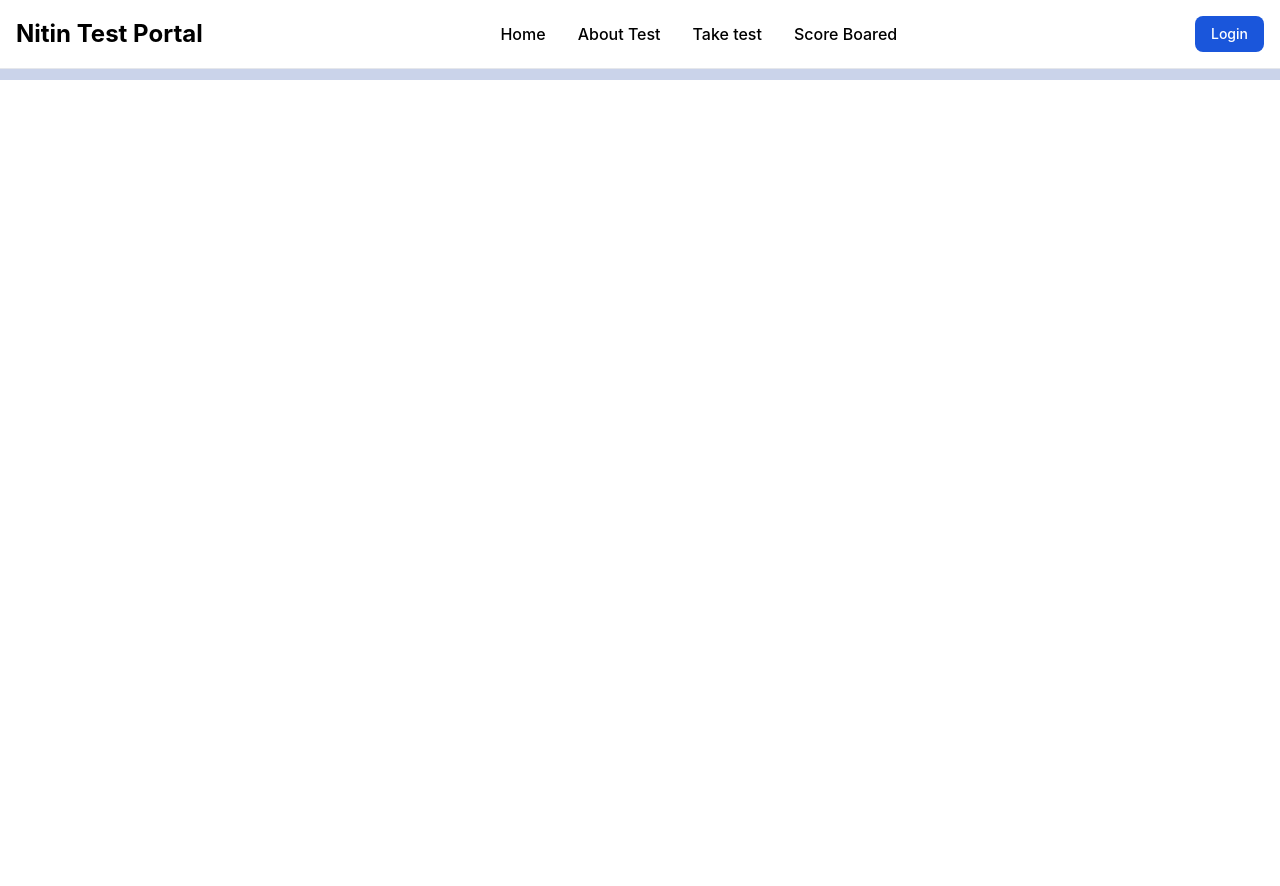
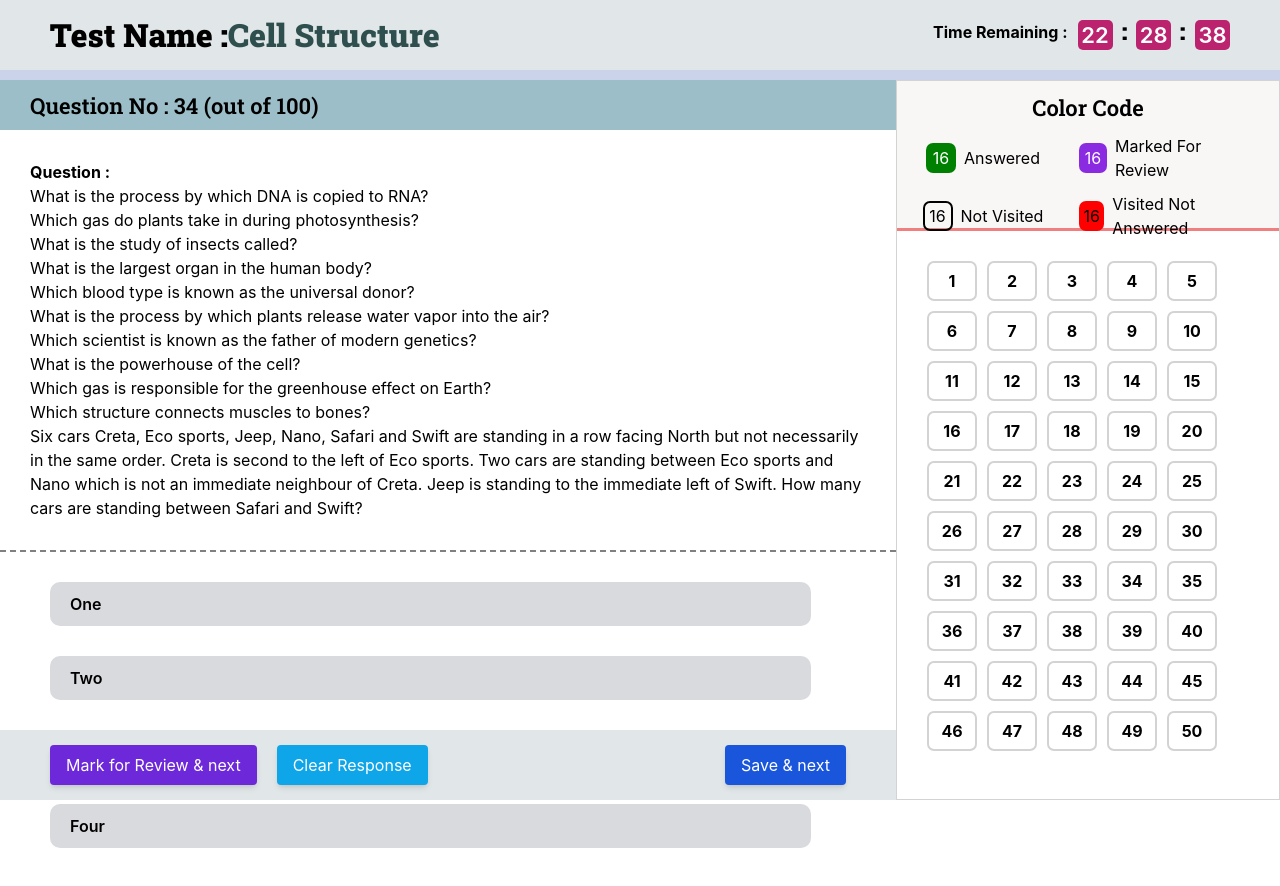
Before and after one commit to abhinavbgpgit/onlineTest, a React (Create React App) app: page /testfile in a window 1280 px wide. Shown: the top 886 px of the page. Before the commit the page ends 800 px from the top, so only its background shows below. Built offline with nearby package versions, Linux system fonts and the light colour scheme.

Commit message:
final changes

```diff
--- a/src/App.js
+++ b/src/App.js
@@ -9,6 +9,7 @@ import Test from './pages/test/Test';
 import TestStart from './pages/test/TestStart';
 import Instrunctions from './pages/test/Instrunctions';
 import TestOnGo from './pages/test/TestOnGo';
+import TestFile from './pages/test/TestFile';
 
 
 
@@ -26,6 +27,7 @@ function App() {
   <Route path='/test/:id' element={<TestStart/>}></Route>
   <Route path='/instrunctions' element={<Instrunctions/>}></Route>
   <Route path='/testongo/:id' element={<TestOnGo/>}></Route>
+  <Route path='/testfile' element={<TestFile/>}></Route>
 </Routes>
  </div>
   );
--- a/src/index.css
+++ b/src/index.css
@@ -16,3 +16,9 @@ code {
   font-family: source-code-pro, Menlo, Monaco, Consolas, 'Courier New',
     monospace;
 }
+.center
+{
+  display: flex;
+  justify-content: center;
+  align-items: center;
+}
--- a/src/json/Questions.js
+++ b/src/json/Questions.js
@@ -1,94 +1,115 @@
-const questions = [
+
+const questions=[
   {
-      id: 1,
-      question1: "What is the capital of France?",
-      question2: "Who wrote the play 'Romeo and Juliet'?",
-      question3: "What is the chemical symbol for gold?",
-      question4: "What is the largest planet in our solar system?",
-      done: false,
-      review: false
+    "first_question": "What is the process by which DNA is copied to RNA?",
+    "options": {
+      "A": "Transcription",
+      "B": "Translation",
+      "C": "Replication",
+      "D": "Translocation"
+    },
+    "done": false,
+    "review": false
   },
   {
-      id: 2,
-      question1: "In which year did World War II end?",
-      question2: "What is the process of plants making their own food called?",
-      question3: "What gas do plants absorb from the atmosphere?",
-      question4: "Who painted the Mona Lisa?",
-      done: false,
-      review: false
+    "first_question": "Which gas do plants take in during photosynthesis?",
+    "options": {
+      "A": "Oxygen",
+      "B": "Carbon Dioxide",
+      "C": "Nitrogen",
+      "D": "Hydrogen"
+    },
+    "done": false,
+    "review": false
   },
   {
-      id: 3,
-      question1: "What is the capital of Japan?",
-      question2: "Which scientist formulated the theory of relativity?",
-      question3: "What is the chemical symbol for oxygen?",
-      question4: "What is the smallest planet in our solar system?",
-      done: false,
-      review: false
+    "first_question": "What is the study of insects called?",
+    "options": {
+      "A": "Entomology",
+      "B": "Botany",
+      "C": "Zoology",
+      "D": "Microbiology"
+    },
+    "done": false,
+    "review": false
   },
   {
-      id: 4,
-      question1: "What is the largest mammal?",
-      question2: "Which novel is about a whale named Moby-Dick?",
-      question3: "What is the chemical symbol for silver?",
-      question4: "What is the hottest planet in our solar system?",
-      done: false,
-      review: false
+    "first_question": "What is the largest organ in the human body?",
+    "options": {
+      "A": "Heart",
+      "B": "Skin",
+      "C": "Liver",
+      "D": "Brain"
+    },
+    "done": false,
+    "review": false
   },
   {
-      id: 5,
-      question1: "What is the currency of China?",
-      question2: "Who is known as the 'Father of Modern Physics'?",
-      question3: "What is the chemical symbol for hydrogen?",
-      question4: "What is the closest star to Earth?",
-      done: false,
-      review: false
+    "first_question": "Which blood type is known as the universal donor?",
+    "options": {
+      "A": "A",
+      "B": "O",
+      "C": "B",
+      "D": "AB"
+    },
+    "done": false,
+    "review": false
   },
   {
-      id: 6,
-      question1: "What is the capital of Brazil?",
-      question2: "Who wrote the novel '1984'?",
-      question3: "What is the chemical symbol for carbon?",
-      question4: "What is the smallest bone in the human body?",
-      done: false,
-      review: false
+    "first_question": "What is the process by which plants release water vapor into the air?",
+    "options": {
+      "A": "Transpiration",
+      "B": "Respiration",
+      "C": "Photosynthesis",
+      "D": "Condensation"
+    },
+    "done": false,
+    "review": false
   },
   {
-      id: 7,
-      question1: "Which continent is known as the 'Dark Continent'?",
-      question2: "Who is credited with discovering the law of gravity?",
-      question3: "What is the chemical symbol for nitrogen?",
-      question4: "What is the fastest land animal?",
-      done: false,
-      review: false
+    "first_question": "Which scientist is known as the father of modern genetics?",
+    "options": {
+      "A": "Charles Darwin",
+      "B": "Gregor Mendel",
+      "C": "Louis Pasteur",
+      "D": "Albert Einstein"
+    },
+    "done": false,
+    "review": false
   },
   {
-      id: 8,
-      question1: "What is the capital of Australia?",
-      question2: "Which playwright wrote 'Hamlet'?",
-      question3: "What is the chemical symbol for iron?",
-      question4: "What is the longest river in the world?",
-      done: false,
-      review: false
+    "first_question": "What is the powerhouse of the cell?",
+    "options": {
+      "A": "Mitochondria",
+      "B": "Golgi Apparatus",
+      "C": "Nucleus",
+      "D": "Endoplasmic Reticulum"
+    },
+    "done": false,
+    "review": false
   },
   {
-      id: 9,
-      question1: "What is the currency of the United Kingdom?",
-      question2: "Who proposed the theory of natural selection?",
-      question3: "What is the chemical symbol for calcium?",
-      question4: "What is the largest bird in the world?",
-      done: false,
-      review: false
+    "first_question": "Which gas is responsible for the greenhouse effect on Earth?",
+    "options": {
+      "A": "Oxygen",
+      "B": "Carbon Dioxide",
+      "C": "Methane",
+      "D": "Hydrogen"
+    },
+    "done": false,
+    "review": false
   },
   {
-      id: 10,
-      question1: "What is the capital of Russia?",
-      question2: "Which artist is famous for painting 'Starry Night'?",
-      question3: "What is the chemical symbol for sodium?",
-      question4: "What is the largest ocean on Earth?",
-      done: false,
-      review: false
+    "first_question": "Which structure connects muscles to bones?",
+    "options": {
+      "A": "Tendon",
+      "B": "Ligament",
+      "C": "Cartilage",
+      "D": "Nerve"
+    },
+    "done": false,
+    "review": false
   }
-  ];
+]
 
-  export default questions;
+export default questions
--- /dev/null
+++ b/src/pages/test/TestFile.js
@@ -0,0 +1,115 @@
+import React from 'react';
+import './testfile.css';
+import { useState, useEffect } from 'react';
+import { Button } from "../../comonents/AdvancedButton";
+import questions from '../../json/Questions';
+const TestFile = () => {
+  const [currentHour, setCurrentHour] = useState(new Date().getHours());
+  const [currentMinute, setCurrentMinute] = useState(new Date().getMinutes());
+  const [currentSecond, setCurrentSecond] = useState(new Date().getSeconds());
+  const numbers = Array.from({ length: 50 }, (_, index) => index + 1);
+
+  useEffect(() => {
+    const interval = setInterval(() => {
+      const now = new Date();
+      setCurrentHour(now.getHours());
+      setCurrentMinute(now.getMinutes());
+      setCurrentSecond(now.getSeconds());
+    }, 1000); // Update every second
+
+    return () => {
+      clearInterval(interval);
+    };
+  }, []);
+  return (
+    <div>
+<div className="floating_navbar">
+<div className="test_name">Test Name :<span style={{color:"#2F4F4F"}}>Cell Structure</span>  </div>
+<div className="time_remaining">
+ <b>Time Remaining : </b>
+  <div className="time">
+    <div className="hour center">{currentHour}</div>
+    <div className="colon">:</div>
+    <div className="minut center">{currentMinute}</div>
+    <div className="colon">:</div>
+    <div className="second center">{currentSecond}</div>
+  </div>
+</div>
+</div>
+<div className="main_test">
+  <div className="test_left">
+<div className="question_no center">Question No : 34 (out of 100)</div>
+
+<div className="question">
+<b>Question : </b>
+{
+  questions.map((item)=>
+  {
+    return(
+      <div>{item.first_question}</div>
+    )
+  })
+}
+
+
+
+Six cars Creta, Eco sports, Jeep, Nano, Safari and Swift are standing in a row facing North but not necessarily in the same order. Creta is second to the left of Eco sports. Two cars are standing between Eco sports and Nano which is not an immediate neighbour of Creta. Jeep is standing to the immediate left of Swift. How many cars are standing between Safari and Swift?
+</div>
+<ul className="options">
+  <li className="option">One</li>
+  <li className="option">Two</li>
+  <li className="option">Three</li>
+  <li className="option">Four</li>
+  </ul>
+
+  </div>
+  <div className="test_file_right">
+<div className="color_code">
+  <div className="color_code_text">Color Code</div>
+  <div className="color_code_items">
+    <div className="color_code_item center">
+      <div className="square_1 center">16</div>
+      <div className="square_1_text ml-2">Answered</div>
+
+    </div>
+    <div className="color_code_item center">
+    <div className="square_2 center">16</div>
+      <div className="square_1_text ml-2">Marked For Review</div>
+    </div>
+    <div className="color_code_item center">
+    <div className="square_3 center">16</div>
+      <div className="square_1_text ml-2">Not Visited</div>
+    </div>
+    <div className="color_code_item center">
+    <div className="square_4 center">16</div>
+      <div className="square_1_text ml-2">Visited Not Answered</div>
+    </div>
+  </div>
+</div>
+<div className="question_analyser">
+
+{
+  numbers.map((item)=>
+  {
+    return(
+      <div className='question_analyser_item center'>{item}</div>
+    )
+  })
+}
+
+</div>
+
+  </div>
+</div>
+<div className="bottom_buttons">
+  <div className="left_buttons">
+    <Button className="bg-violet-700">Mark for Review & next</Button>
+  <Button className="bg-sky-500 ml-5">Clear Response</Button>
+  </div>
+    <Button >Save & next</Button>
+</div>
+    </div>
+  )
+}
+
+export default TestFile
--- /dev/null
+++ b/src/pages/test/testfile.css
@@ -0,0 +1,224 @@
+.floating_navbar
+{
+    position: fixed;
+    top: 0;
+    left: 0;
+    width: 100%;
+    height: 70px;
+    background-color: rgb(225, 230, 232);
+    z-index: 99;
+    display: flex;
+    justify-content: space-between;
+    align-items: center;
+    padding: 0px 50px;
+}
+
+.time_remaining
+{
+    display: flex;
+}
+.time
+{
+    display: flex;
+}
+
+.hour
+{
+    height: 30px;
+    width: 35px;
+    background-color: rgb(188, 35, 111);
+    margin-left: 10px;
+    border-radius: 5px;
+    font-weight: 600;
+    color: white;
+    font-size: 22px;
+
+}
+.minut
+{
+    height: 30px;
+    width: 35px;
+    background-color: rgb(188, 35, 111);
+    margin-left: 10px;
+    border-radius: 5px;
+    font-weight: 600;
+    color: white;
+    font-size: 22px;
+}
+.second
+{
+    height: 30px;
+    width: 35px;
+    background-color: rgb(188, 35, 111);
+    margin-left: 10px;
+    border-radius: 5px;
+    font-weight: 600;
+    color: white;
+    font-size: 22px;
+}
+
+.colon
+{
+    margin-left: 10px;
+    font-weight: 900;
+    font-family: 'Roboto Slab', serif;
+    transform: scale(1.5);
+}
+
+.test_name
+{
+    font-weight: 900;
+    font-family: 'Roboto Slab', serif;
+    font-size: 32px;
+}
+.main_test
+{
+    display: flex;
+    margin-bottom: 150px;
+}
+.test_left
+{
+    width: 70%;
+    /* background-color: green; */
+    }
+
+
+
+.question_no
+{
+    height: 50px;
+    background-color: rgb(156, 190, 200);
+    justify-content: start;
+    padding-left: 30px;
+    font-weight: 600;
+    font-family: 'Roboto Slab', serif;
+    font-size: 22px;
+
+}
+.question
+{
+    padding: 30px;
+    border-bottom: 2px dashed gray;
+    /* font-weight: 600; */
+}
+
+.options
+{
+    margin: 30px 0px 0px 50px;
+}
+.option
+{
+margin-top: 30px;
+background-color: rgb(217, 218, 222);
+width: 90%;
+padding: 10px;
+cursor: pointer;
+border-radius: 10px;
+padding-left: 20px;
+font-weight: 600;
+}
+.option:hover{
+    background-color: rgb(72, 72, 73);
+    color: white;
+}
+
+.bottom_buttons
+{
+    position: fixed;
+    bottom: 0;
+    left: 0;
+    width: 70%;
+    height: 70px;
+    background-color: rgb(225, 230, 232);
+    z-index: 99;
+    display: flex;
+    justify-content: space-between;
+    align-items: center;
+    padding: 0px 50px;
+}
+
+.test_file_right
+{
+    width: 30%;
+    /* background-color: rgb(176, 65, 131); */
+    height: 90vh;
+    border: 0.5px solid lightgray;
+}
+.color_code
+{
+    height: 150px;
+    background-color: rgb(249, 246, 246);
+    /* border-radius: 20px; */
+    /* width: 98%; */
+    margin: auto;
+    border-bottom: 3px solid lightcoral;
+
+}
+.color_code_text
+{
+    text-align: center;
+    padding: 10px;
+    font-weight: 600;
+    font-family: 'Roboto Slab', serif;
+    font-size: 22px;
+}
+
+.square_1
+{
+    height: 30px;
+    width: 30px;
+    border-radius: 7px;
+    background-color: green;
+    color: white;
+}
+.square_2
+{
+    height: 30px;
+    width: 30px;
+    background-color: blueviolet;
+    border-radius: 7px;
+    color: white;
+}
+.square_3
+{
+    height: 30px;
+    width: 30px;
+    border: 2px solid black;
+    border-radius: 7px;
+}
+.square_4
+{
+    height: 30px;
+    width: 30px;
+   background-color: red;
+    border-radius: 7px;
+}
+.color_code_items
+{
+    display: flex;
+    flex-wrap: wrap;
+    gap: 10px;
+}
+.color_code_item
+{
+    width: 45%;
+}
+.question_analyser_item
+{
+    height: 40px;
+    min-width: 50px;
+    border-radius: 7px;
+    /* background-color: green; */
+    border: 2px solid lightgray;
+    color: rgb(1, 0, 0);
+    font-weight: 700;
+    cursor: pointer;
+}
+.question_analyser
+{
+display: flex;
+gap: 10px;
+flex-wrap: wrap;
+padding: 30px;
+/* border-left: 3px solid lightcoral; */
+}
```
Also changed, not shown: src/pages/test/TestOnGo.js (+1 -7 lines). Lines whose indentation alone changed are shown as unchanged.
